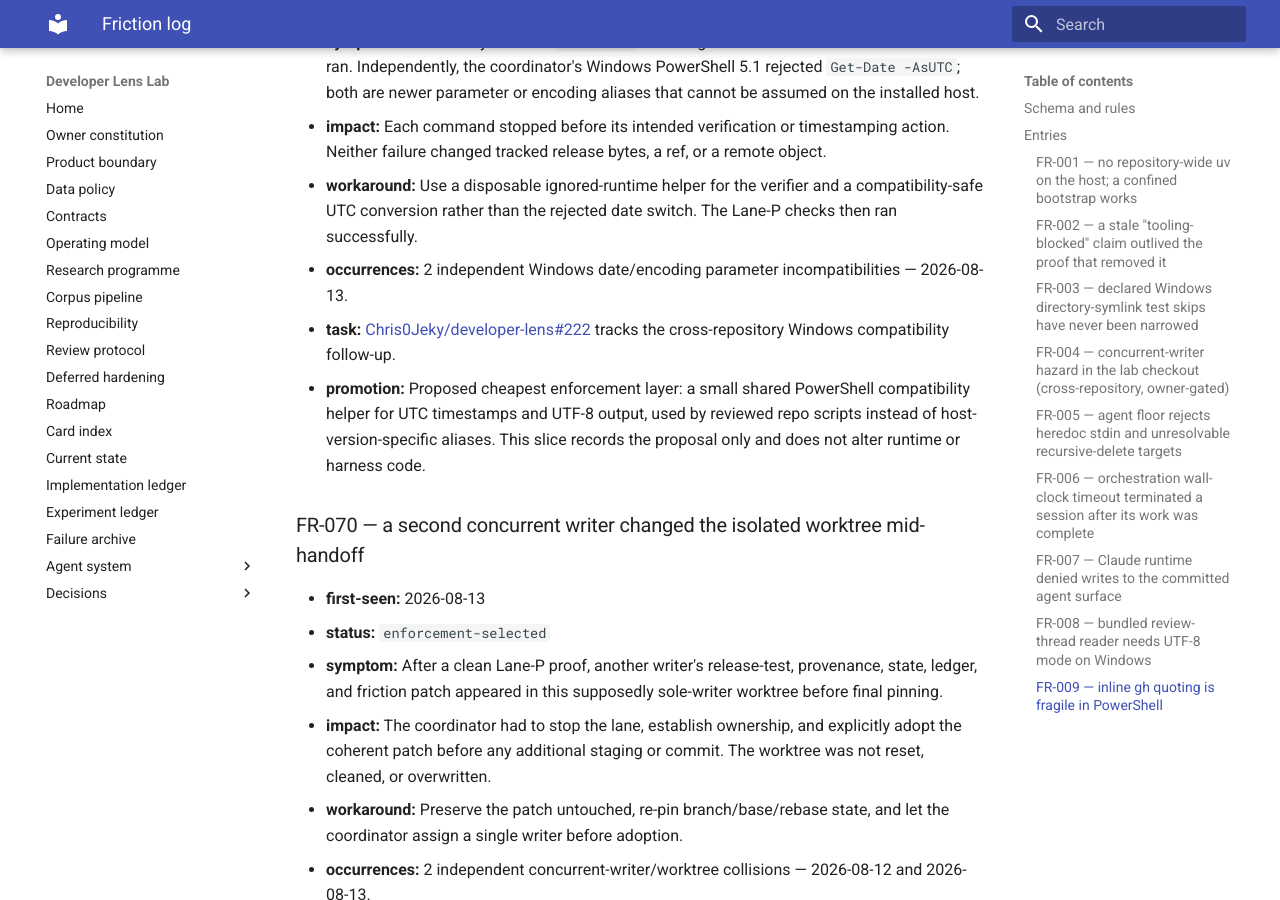
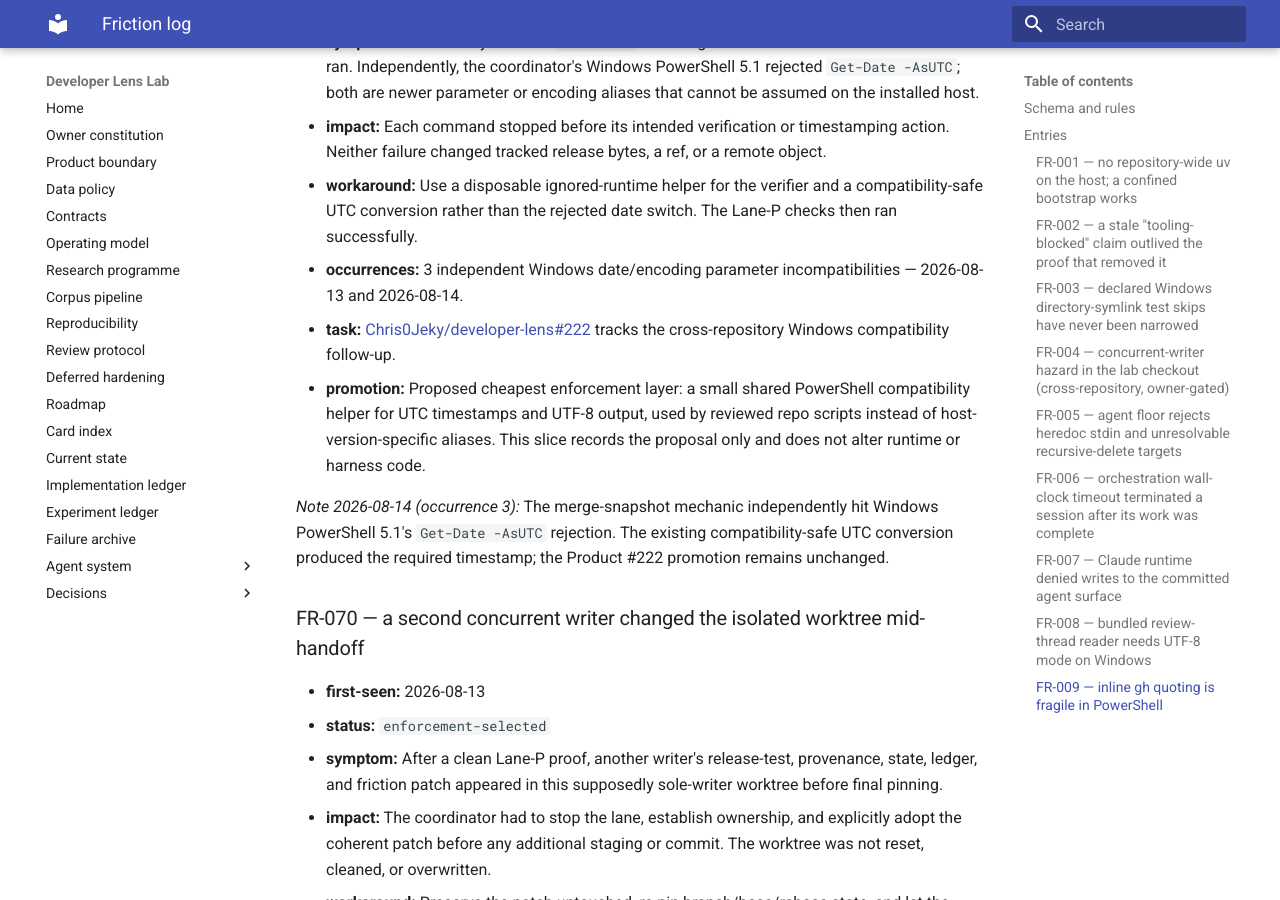
Before and after one commit to Chris0Jeky/developer-lens-lab, an MkDocs documentation site: the page built from docs/agent-system/FRICTION_LOG.md, in a window 1280 px wide and 900 px high, scrolled down 53044 px. Built offline with MkDocs 1.6.1 and Material for MkDocs 9.7.7, drawn with Linux system fonts in a browser that asks for light colours; some of the changed text lies outside the part shown.

Commit message:
docs: update friction evidence

```diff
--- a/docs/agent-system/FRICTION_LOG.md
+++ b/docs/agent-system/FRICTION_LOG.md
@@ -1840,12 +1840,17 @@ entirely stale PR response.
   failure changed tracked release bytes, a ref, or a remote object.
 - **workaround:** Use a disposable ignored-runtime helper for the verifier and a compatibility-safe
   UTC conversion rather than the rejected date switch. The Lane-P checks then ran successfully.
-- **occurrences:** 2 independent Windows date/encoding parameter incompatibilities — 2026-08-13.
+- **occurrences:** 3 independent Windows date/encoding parameter incompatibilities — 2026-08-13 and
+  2026-08-14.
 - **task:** [Chris0Jeky/developer-lens#222](https://github.com/Chris0Jeky/developer-lens/issues/222)
   tracks the cross-repository Windows compatibility follow-up.
 - **promotion:** Proposed cheapest enforcement layer: a small shared PowerShell compatibility helper
   for UTC timestamps and UTF-8 output, used by reviewed repo scripts instead of host-version-specific
   aliases. This slice records the proposal only and does not alter runtime or harness code.
+
+_Note 2026-08-14 (occurrence 3):_ The merge-snapshot mechanic independently hit Windows PowerShell
+5.1's `Get-Date -AsUTC` rejection. The existing compatibility-safe UTC conversion produced the
+required timestamp; the Product #222 promotion remains unchanged.
 
 ### FR-070 — a second concurrent writer changed the isolated worktree mid-handoff
 
@@ -1917,3 +1922,8 @@ entirely stale PR response.
   tracks the protocol/helper sink follow-up.
 - **promotion:** If this recurs, the cheapest enforcement layer is a protocol update naming an
   external protected-safe temporary sink, or helper stdin support with synthetic tests.
+
+_Note 2026-08-14:_ External temporary-directory cleanup initially used a mistyped or nonexistent
+command working directory and failed before any deletion. The operation was rerun only after the
+exact external temporary path was verified, then deleted successfully. This is a one-off cleanup-path
+hiccup linked to the existing Lab #34 task/comment, with no new enforcement selected.
```
